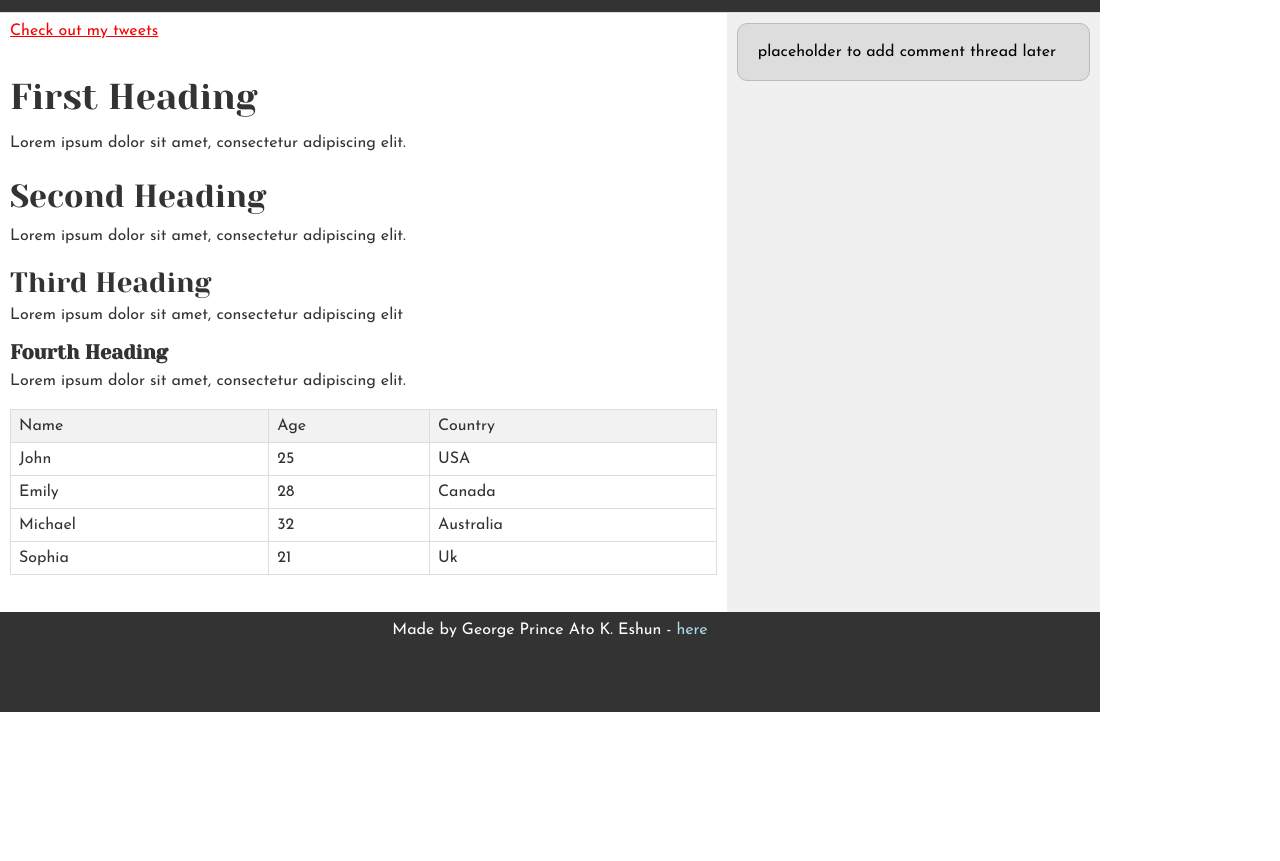
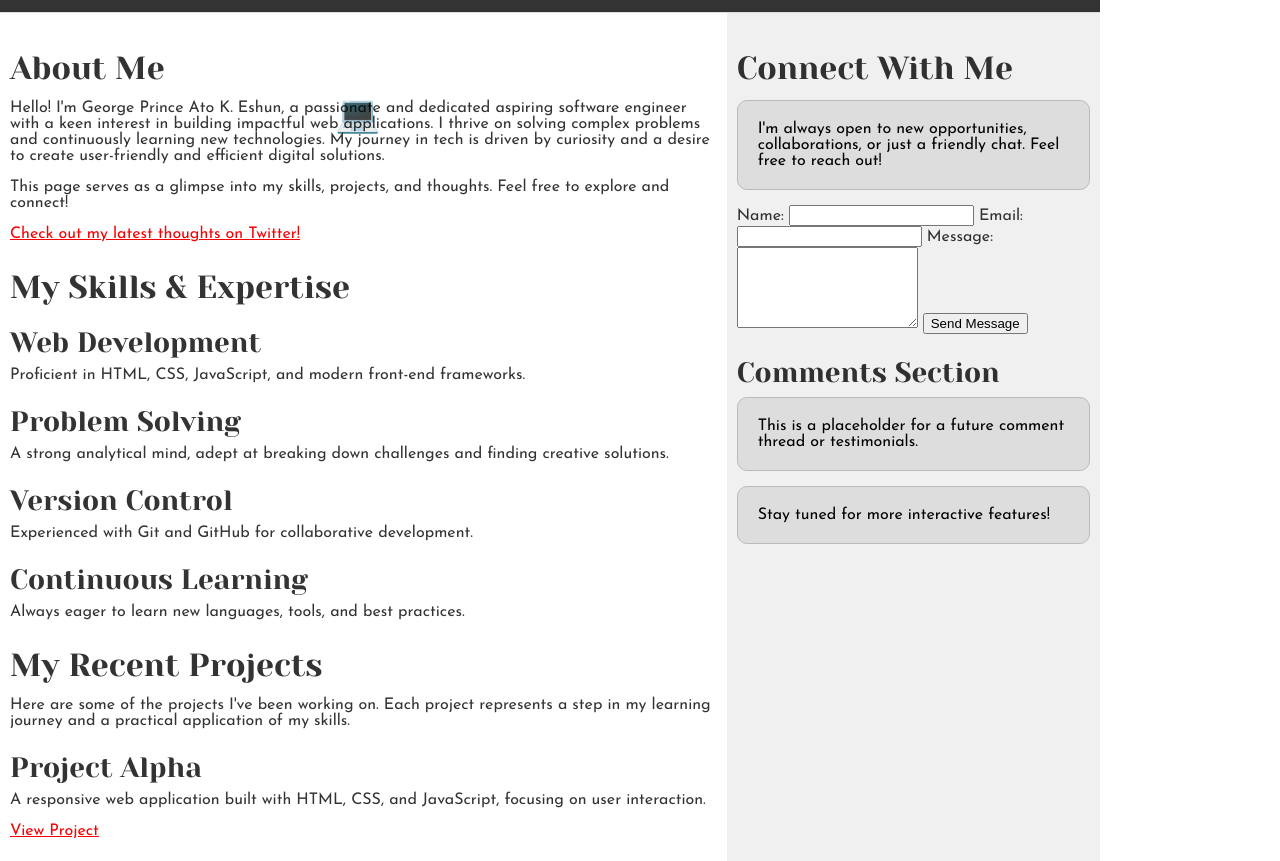
Before and after one commit to Jorgeeshun/alx_html_css, a plain HTML site: page css_basic/index.html in a window 1280 px wide. Shown: the part 88-949 px from the top of the page. Before the commit the page ends 800 px from the top, so only its background shows below. Drawn offline with Linux system fonts and the light colour scheme.

Commit message:
File Updated

```diff
--- a/css_basic/index.html
+++ b/css_basic/index.html
@@ -8,81 +8,136 @@
     <meta name="viewport" content="width=device-width, initial-scale=1.0">
     <link href="base.css" rel="stylesheet">
     <link href="styles.css" rel="stylesheet">
-    <title>Base Index</title>
+    <title>George Prince Ato K. Eshun - Portfolio</title>
+    <!-- Google Fonts - Inter for clean typography -->
+    <link href="https://fonts.googleapis.com/css2?family=Inter:wght@300;400;600;700&display=swap" rel="stylesheet">
 </head>
 <!-- The class "works_on_smartphone" is added to the body tag as per the instructions. -->
 <body class="works_on_smartphone">
     <header>
-        <p><img src="https://i.ibb.co/gTDZZT8/ALX-Logo-07.png" width="100" alt="logo_07"></p>
-        <h1>Welcome to the Index Page</h1>
+        <p><img src="https://i.ibb.co/gTDZZT8/ALX-Logo-07.png" width="100" alt="ALX Logo"></p>
+        <h1>Welcome to My Digital Space</h1>
         <nav>
             <ul>
+                <!-- Logo as a unicode character, with class="logo" -->
+                <p><li class="logo">&#128187;</li></p> <!-- Unicode for a computer monitor -->
                 <li><a href="index.html">Home</a></li>
-            <li><a href="">About</a></li>
-            <li><a href="">Contact</a></li>
+                <li><a href="#about">About</a></li>
+                <li><a href="#projects">Projects</a></li>
+                <li><a href="#contact">Contact</a></li>
             </ul>
         </nav>
     </header>
 <main>
     <article>
-        <div>
-            <p><a href="tweets.html">Check out my tweets</a></p>
+        <section id="about">
+            <h2>About Me</h2>
+            <p>Hello! I'm George Prince Ato K. Eshun, a passionate and dedicated aspiring software engineer with a keen interest in building impactful web applications. I thrive on solving complex problems and continuously learning new technologies. My journey in tech is driven by curiosity and a desire to create user-friendly and efficient digital solutions.</p>
+            <p>This page serves as a glimpse into my skills, projects, and thoughts. Feel free to explore and connect!</p>
+            <p class="cta-link"><a href="tweets.html">Check out my latest thoughts on Twitter!</a></p>
+        </section>
 
-            <div>
-                <h1>First Heading</h1>
-                <p>Lorem ipsum dolor sit amet, consectetur adipiscing elit.</p>
+        <section id="skills">
+            <h2>My Skills & Expertise</h2>
+            <div class="skills-grid">
+                <div class="skill-item">
+                    <h3>Web Development</h3>
+                    <p>Proficient in HTML, CSS, JavaScript, and modern front-end frameworks.</p>
                 </div>
-            <div>
-                <h2>Second Heading</h2>
-                <p>Lorem ipsum dolor sit amet, consectetur adipiscing elit.</p>
+                <div class="skill-item">
+                    <h3>Problem Solving</h3>
+                    <p>A strong analytical mind, adept at breaking down challenges and finding creative solutions.</p>
                 </div>
-            <div>
-                <h3>Third Heading</h3>
-                <p>Lorem ipsum dolor sit amet, consectetur adipiscing elit</p>
+                <div class="skill-item">
+                    <h3>Version Control</h3>
+                    <p>Experienced with Git and GitHub for collaborative development.</p>
                 </div>
-            <div>
-                <h4>Fourth Heading</h4>
-                <p>Lorem ipsum dolor sit amet, consectetur adipiscing elit.</p>
+                <div class="skill-item">
+                    <h3>Continuous Learning</h3>
+                    <p>Always eager to learn new languages, tools, and best practices.</p>
                 </div>
             </div>
+        </section>
+
+        <section id="projects">
+            <h2>My Recent Projects</h2>
+            <p>Here are some of the projects I've been working on. Each project represents a step in my learning journey and a practical application of my skills.</p>
+            <div class="project-list">
+                <div class="project-item">
+                    <h3>Project Alpha</h3>
+                    <p>A responsive web application built with HTML, CSS, and JavaScript, focusing on user interaction.</p>
+                    <a href="#" class="btn">View Project</a>
+                </div>
+                <div class="project-item">
+                    <h3>Project Beta</h3>
+                    <p>Explored data visualization techniques using D3.js to present complex datasets clearly.</p>
+                    <a href="#" class="btn">View Project</a>
+                </div>
+                <div class="project-item">
+                    <h3>Project Gamma</h3>
+                    <p>Developed a simple game using vanilla JavaScript to enhance logic and DOM manipulation skills.</p>
+                    <a href="#" class="btn">View Project</a>
+                </div>
+            </div>
+        </section>
+
+        <section id="experience">
+            <h2>Experience Snapshot</h2>
+            <p>A brief overview of my professional and educational journey.</p>
             <table>
                 <thead>
                     <tr>
-                    <th>Name</th>
-                    <th>Age</th>
-                    <th>Country</th>
+                        <th>Role/Program</th>
+                        <th>Duration</th>
+                        <th>Focus Area</th>
                     </tr>
                 </thead>
                 <tbody>
                     <tr>
-                    <td>John</td>
-                    <td>25</td>
-                    <td>USA</td>
+                        <td>ALX Software Engineering</td>
+                        <td>2023 - Present</td>
+                        <td>Full-Stack Web Development, Algorithms</td>
                     </tr>
                     <tr>
-                    <td>Emily</td>
-                    <td>28</td>
-                    <td>Canada</td>
+                        <td>Internship XYZ</td>
+                        <td>Jan - Apr 2024</td>
+                        <td>Front-End Development, UI/UX</td>
                     </tr>
                     <tr>
-                    <td>Michael</td>
-                    <td>32</td>
-                    <td>Australia</td>
-                </tr>
-                <tr>
-                    <td>Sophia</td>
-                    <td>21</td>
-                    <td>Uk</td>
+                        <td>Volunteer Tech Support</td>
+                        <td>2022 - 2023</td>
+                        <td>Troubleshooting, User Assistance</td>
                     </tr>
                 </tbody>
             </table>
+        </section>
     </article>
     <aside>
-        <p>placeholder to add comment thread later</p>
+        <section id="contact">
+            <h2>Connect With Me</h2>
+            <p>I'm always open to new opportunities, collaborations, or just a friendly chat. Feel free to reach out!</p>
+            <form action="#" method="post" class="contact-form">
+                <label for="name">Name:</label>
+                <input type="text" id="name" name="name" required>
+
+                <label for="email">Email:</label>
+                <input type="email" id="email" name="email" required>
+
+                <label for="message">Message:</label>
+                <textarea id="message" name="message" rows="5" required></textarea>
+
+                <button type="submit" class="btn">Send Message</button>
+            </form>
+        </section>
+        <section class="comment-placeholder">
+            <h3>Comments Section</h3>
+            <p>This is a placeholder for a future comment thread or testimonials.</p>
+            <p>Stay tuned for more interactive features!</p>
+        </section>
     </aside>
 </main>
 <footer>
-    <p>Made by George Prince Ato K. Eshun - <a href="https://github.com/Jorgeeshun" target="_blank"> here</a></p>
+    <p>Made with &hearts; by George Prince Ato K. Eshun - <a href="https://github.com/Jorgeeshun" target="_blank">GitHub Profile</a></p>
 </footer>
 </body>
 </html>
```
Lines whose indentation alone changed are shown as unchanged.
